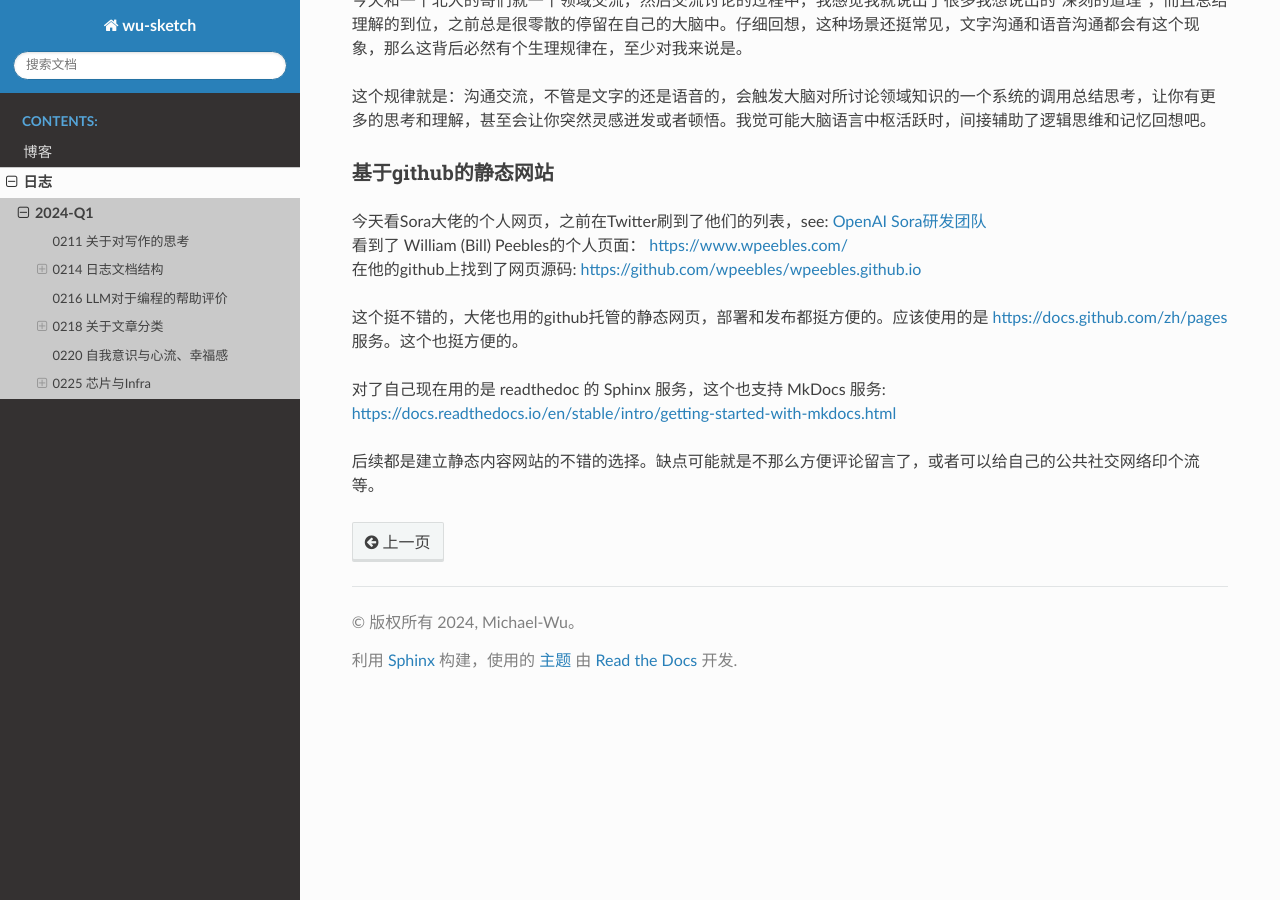
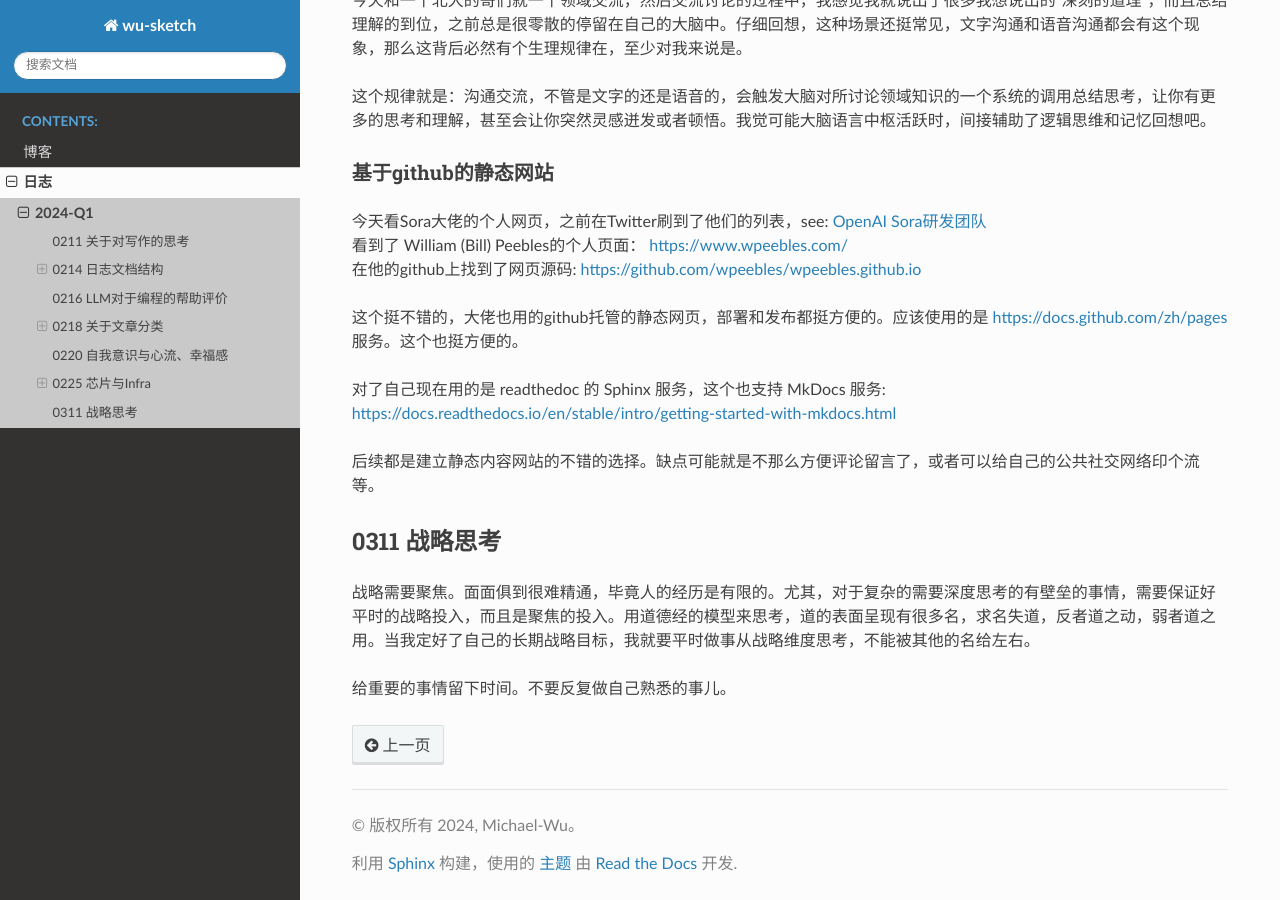
Before and after one commit to thisinnocence/sketch, a Sphinx documentation site: the page built from source/diary/2024-Q1.rst, in a window 1280 px wide and 900 px high, scrolled down 6361 px. Built offline with Sphinx 7.4.7 and the Read the Docs theme 2.0.0, drawn with Linux system fonts in a browser that asks for light colours.

Commit message:
add think 03

```diff
--- a/source/blogs/Linux操作系统.rst
+++ b/source/blogs/Linux操作系统.rst
@@ -14,6 +14,8 @@ Linux操作系统
 首先下载下载对应版本的Linux源码，可以去 https://www.kernel.org/ 或github下载，然后
 使用menuconfig勾选RAM disks支持，并调整大小为: 65536 kb，主要方便后面用QEMU拉起进行调试。
 
+Linux v6.0.9，发布日期2022-11-16，用下面方式可编译arm64镜像。
+
 .. code-block:: bash
 
     make CROSS_COMPILE=aarch64-linux-gnu- ARCH=arm64 O=build menuconfig -j32
@@ -28,7 +30,9 @@ Linux操作系统
 编译initrd
 ----------------
 
-从 https://busybox.net 下载源码，然后交叉编译
+从 https://busybox.net 下载源码，然后交叉编译。
+
+BusyBox v1.35.0, 发布日期2021-11-26，用下面命令可以编译arm64的initrd.
 
 .. code-block:: bash
 
--- a/source/diary/2024-Q1.rst
+++ b/source/diary/2024-Q1.rst
@@ -282,3 +282,12 @@ OpenAI Sora研发团队
 | https://docs.readthedocs.io/en/stable/intro/getting-started-with-mkdocs.html
 
 后续都是建立静态内容网站的不错的选择。缺点可能就是不那么方便评论留言了，或者可以给自己的公共社交网络印个流等。
+
+0311 战略思考
+=============
+
+战略需要聚焦。面面俱到很难精通，毕竟人的经历是有限的。尤其，对于复杂的需要深度思考的有壁垒的事情，需要保证好平时的战略投入，而且是
+聚焦的投入。用道德经的模型来思考，道的表面呈现有很多名，求名失道，反者道之动，弱者道之用。当我定好了自己的长期战略目标，我就要平时
+做事从战略维度思考，不能被其他的名给左右。
+
+给重要的事情留下时间。不要反复做自己熟悉的事儿。
```
